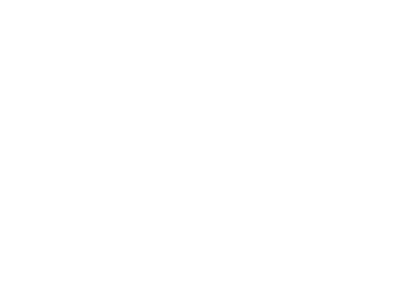
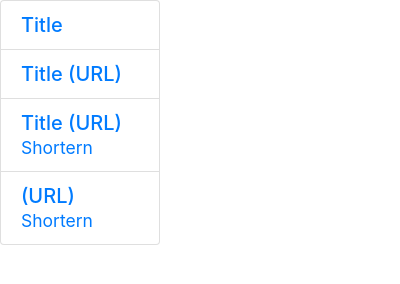
Before and after one commit to cage1016/copy-2-clipboard-with-ease-deprecated, a browser extension: page app/popup.html in a window 400 px wide. Drawn offline with nearby package versions, Linux system fonts and the light colour scheme.

Commit message:
pop bootstrap theme and UI feature add

```diff
--- a/app/popup.html
+++ b/app/popup.html
@@ -1,16 +1,22 @@
 <!doctype html>
 <html>
+
 <head>
     <!-- build:js scripts/popup.js -->
     <script src="scripts/popup.js"></script>
     <!-- endbuild -->
 
-        <!-- build:css(.tmp) styles/main.css -->
     <link href="styles/main.css" rel="stylesheet">
     <link href="bower_components/bootstrap-css/css/bootstrap.css" rel="stylesheet">
-        <!-- endbuild -->
 </head>
+
 <body>
     <!-- CHROME EXTENSION POPUP -->
+    <div class="copy2bord-container">
+        <div id="actions" class="list-group">
+        </div>
+    </div>
+
 </body>
+
 </html>
--- a/app/scripts/popup.js
+++ b/app/scripts/popup.js
@@ -1 +1,78 @@
 'use strict';
+
+var background_page = chrome.extension.getBackgroundPage();
+var current_tab;
+
+function addActions(){
+
+    var actions = [{
+       id: 'copyTitle',
+       name:'Title'
+    }, {
+       id: 'copyTitleUrl',
+       name: 'Title (URL)'
+    }, {
+       id: 'copyTitleUrlShortern',
+       name: 'Title (URL)',
+       small: ' Shortern'
+    },{
+        id:'copyUrl',
+        name: '(URL)',
+        small: ' Shortern'
+    }];
+
+    var action_element = document.getElementById('actions');
+    var frag = document.createDocumentFragment();
+
+    for (var key in actions) {
+        var action = actions[key];
+
+        var anchor = document.createElement('a');
+        anchor.setAttribute('href', '#');
+        anchor.setAttribute('id', action.id);
+        anchor.setAttribute('class', 'list-group-item');
+        anchor.addEventListener('click', function (e) {
+            var id;
+            if(e.target.tagName === 'A')
+                id = e.target.id;
+            if(e.target.tagName === 'H5')
+                id =e.target.parentNode.id;
+            if(e.target.tagName === 'SMALL')
+                id =e.target.parentNode.parentNode.id;
+
+            background_page.copyToClipboard(current_tab, id);
+            window.close();
+        }, false);
+
+        var h5 = document.createElement('h5');
+        h5.innerHTML = action.name;
+
+        var small = document.createElement('small');
+        small.innerHTML = action.small || '';
+
+        if(action.small)
+            h5.appendChild(small);
+
+        anchor.appendChild(h5);
+
+        frag.appendChild(anchor);
+    }
+
+    action_element.appendChild(frag);
+}
+
+function init()
+{
+	chrome.tabs.getSelected(null, function(tab)
+	{
+		current_tab = tab;
+		//background_page.shortenUrl(tab.url, tab.incognito, onResponse);
+	});
+
+    addActions();
+}
+
+document.addEventListener('DOMContentLoaded', function ()
+{
+	init();
+});
--- a/app/styles/main.css
+++ b/app/styles/main.css
@@ -2,4 +2,9 @@
 
 html {
     /* Defaults css for cssmin process */
+    width: 160px;
 }
+
+.copy2bord-container .list-group, .copy2bord-container h5{
+	margin: 0px;
+}
```
Lines whose indentation alone changed are shown as unchanged.
